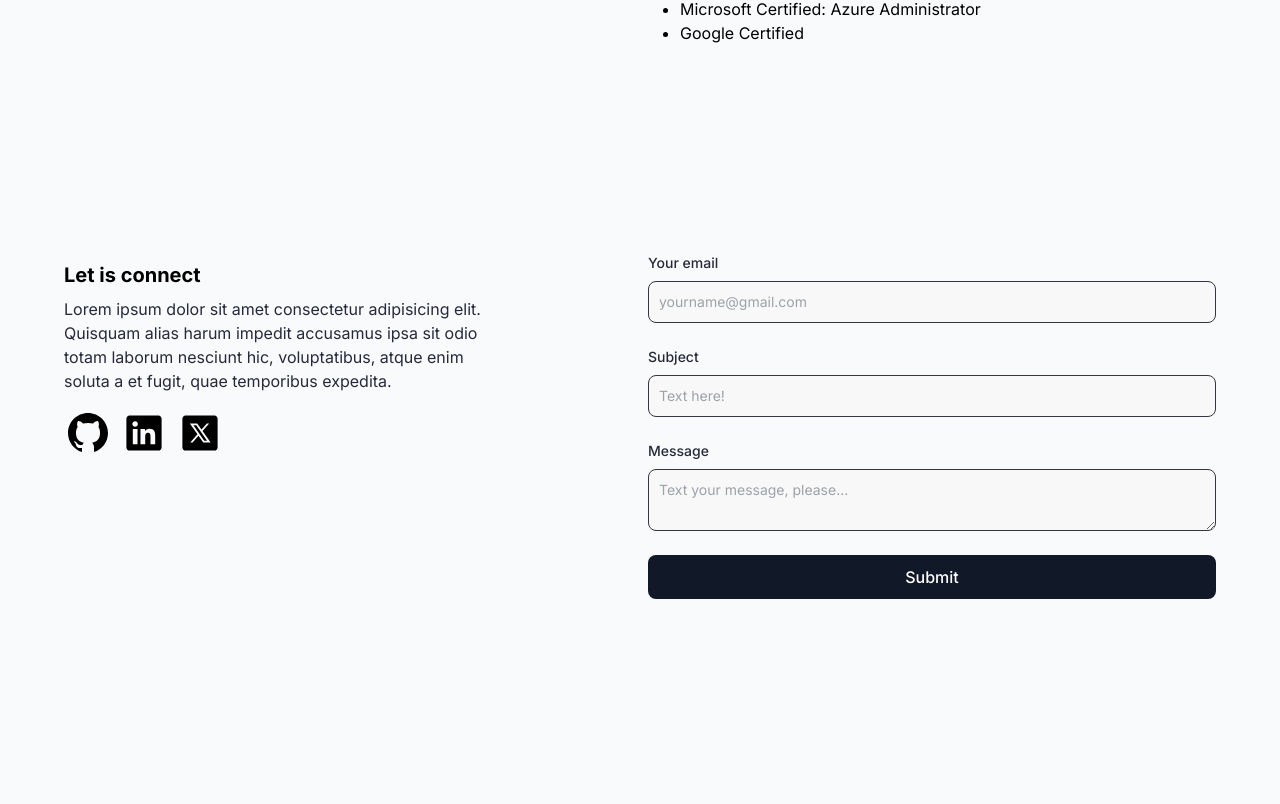
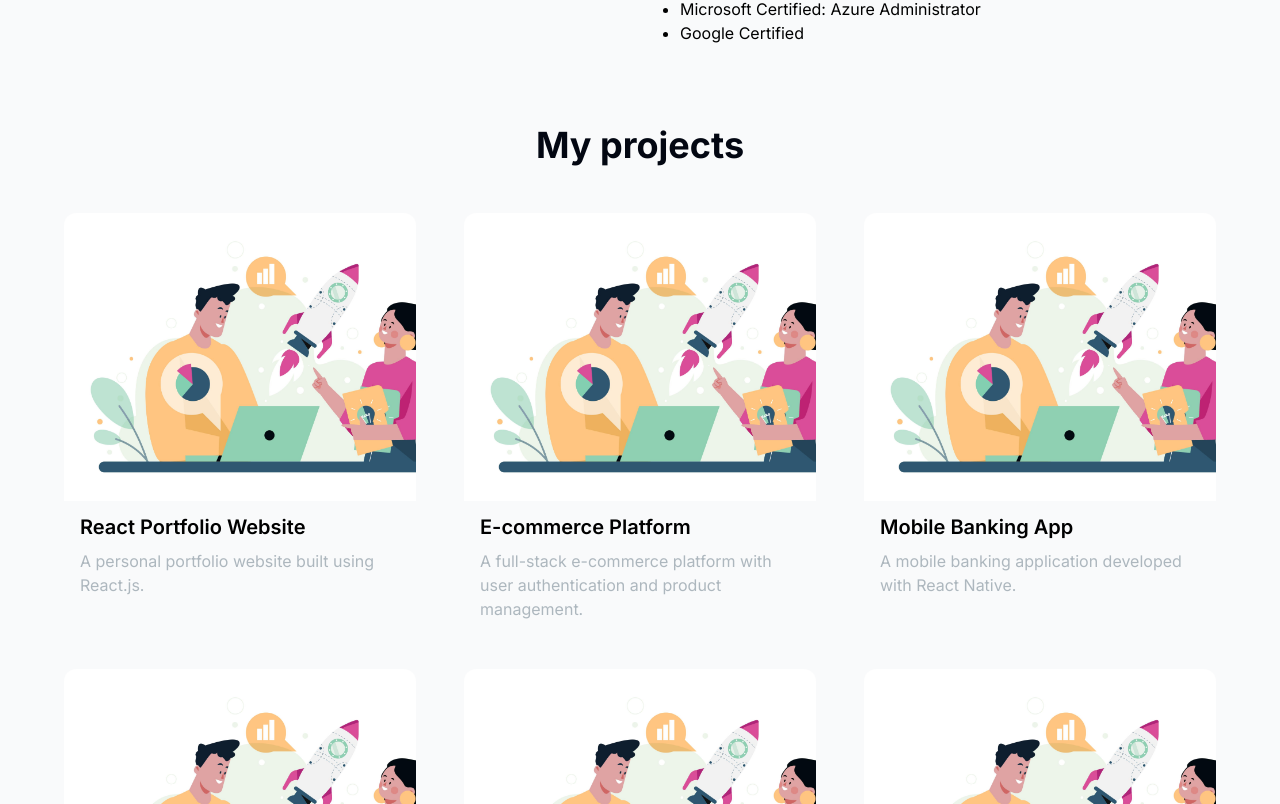
Before and after one commit to TGerzenstein/portfolioart, a Next.js app: page / in a window 1280 px wide. Shown: the part 1176-1980 px from the top of the page. Built offline with nearby package versions, Linux system fonts and the light colour scheme.

Commit message:
added section projects

```diff
--- a/src/app/components/ProjectCard.jsx
+++ b/src/app/components/ProjectCard.jsx
@@ -1,15 +1,29 @@
 import React from 'react'
+import Link from 'next/link';
 
 function ProjectCard({ imgUrl, title, description }) {
   return (
-    <div>
-      <div className='h-52 md:h-72'
-           style={{ background: `url(${imgUrl})`, backgroundSize:"cover"}}
+<div>
+      <div
+        className="h-52 md:h-72 rounded-t-xl relative group"
+        style={{ background: `url(${imgUrl})`, backgroundSize: "cover" }}
       >
+        <div className="overlay items-center justify-center absolute top-0 left-0 w-full h-full bg-[#868686] bg-opacity-10 hidden group-hover:flex group-hover:bg-opacity-80 transition-all duration-500 ">
+          <Link
+            href='https://vercel.com'
+            className="h-14 w-14 mr-2 border-2 relative rounded-full border-[#ADB7BE] hover:border-white group/link"
+          >
+          </Link>
+          <Link
+            href='https://github.com'
+            className="h-14 w-14 border-2 relative rounded-full border-[#ADB7BE] hover:border-white group/link"
+          >
+          </Link>
+        </div>
       </div>
-      <div className='text-black'>
-        <h5>{title}</h5>
-        <p>{description}</p>
+      <div className="text-black rounded-b-xl mt-3 bg-[#181818]py-6 px-4">
+        <h5 className="text-xl font-semibold mb-2">{title}</h5>
+        <p className="text-[#ADB7BE]">{description}</p>
       </div>
     </div>
   )
--- a/src/app/components/Projects.jsx
+++ b/src/app/components/Projects.jsx
@@ -8,7 +8,7 @@
       id: 1,
       title: "React Portfolio Website",
       description: "A personal portfolio website built using React.js.",
-      image: "/public/pc.jpeg",
+      image: "/projectsimg.jpeg",
       tag: ["All", "Web"],
       gitUrl: "/",
       previewUrl: "/"
@@ -17,7 +17,7 @@
       id: 2,
       title: "E-commerce Platform",
       description: "A full-stack e-commerce platform with user authentication and product management.",
-      image: "/public/pc.jpeg",
+      image: "/projectsimg.jpeg",
       tag: ["All", "Web", "E-commerce"],
       gitUrl: "/",
       previewUrl: "/"
@@ -26,7 +26,7 @@
       id: 3,
       title: "Mobile Banking App",
       description: "A mobile banking application developed with React Native.",
-      image: "/public/pc.jpeg",
+      image: "/projectsimg.jpeg",
       tag: ["All", "Mobile"],
       gitUrl: "/",
       previewUrl: "/"
@@ -35,7 +35,7 @@
       id: 4,
       title: "Weather Dashboard",
       description: "A weather dashboard application that displays current weather conditions.",
-      image: "/public/pc.jpeg",
+      image: "/projectsimg.jpeg",
       tag: ["All", "Web"],
       gitUrl: "/",
       previewUrl: "/"
@@ -44,7 +44,7 @@
       id: 5,
       title: "Task Management Tool",
       description: "A task management tool to help users organize and track their tasks.",
-      image: "/public/pc.jpeg",
+      image: "/projectsimg.jpeg",
       tag: ["All", "Web"],
       gitUrl: "/",
       previewUrl: "/"
@@ -53,7 +53,7 @@
       id: 6,
       title: "Fitness Tracker",
       description: "A fitness tracker app that logs workouts and tracks progress.",
-      image: "/public/pc.jpeg",
+      image: "/projectsimg.jpeg",
       tag: ["All", "Mobile"],
       gitUrl: "/",
       previewUrl: "/"
@@ -64,11 +64,12 @@
 function Projects() {
   return (
     <div>
-        <h2>My projects</h2>
-        <div>{projects.map((project) => <ProjectCard key={project.id}
-                                                     title={project.title}
-                                                     description={project.description}
-                                                     imgUrl={project.image}/>)}</div>
+      <h2 className='text-center text-4xl font-bold mt-4 mb-8 md:mb-12'>My projects</h2>
+      <div className='grid md:grid-cols-3 gap-8 md:gap-12'>
+          {projects.map((project) => <ProjectCard key={project.id}
+                                                  title={project.title}
+                                                  description={project.description}
+                                                  imgUrl={project.image}/>)}</div>
     </div>
   )
 }
--- a/src/app/page.tsx
+++ b/src/app/page.tsx
@@ -3,7 +3,7 @@
 import Hero from "./components/Hero";
 import NavBar from "./components/NavBar";
 import Footer from "./components/Footer";
-
+import Projects from "./components/Projects";
 
 export default function Home() {
   return (
@@ -12,6 +12,8 @@
       <div className="container mt-24 mx-auto px-16 py-6">
         <Hero />
         <AboutMe />
+
+        <Projects />
         <EmailSection />
       </div>
         <Footer />
```
